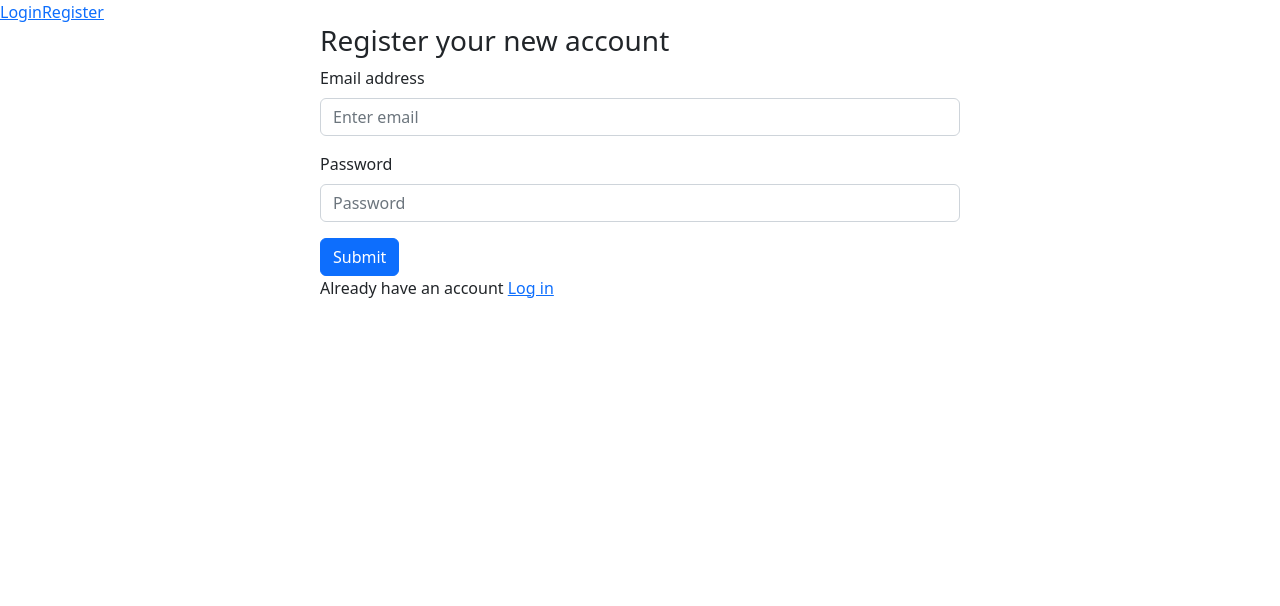
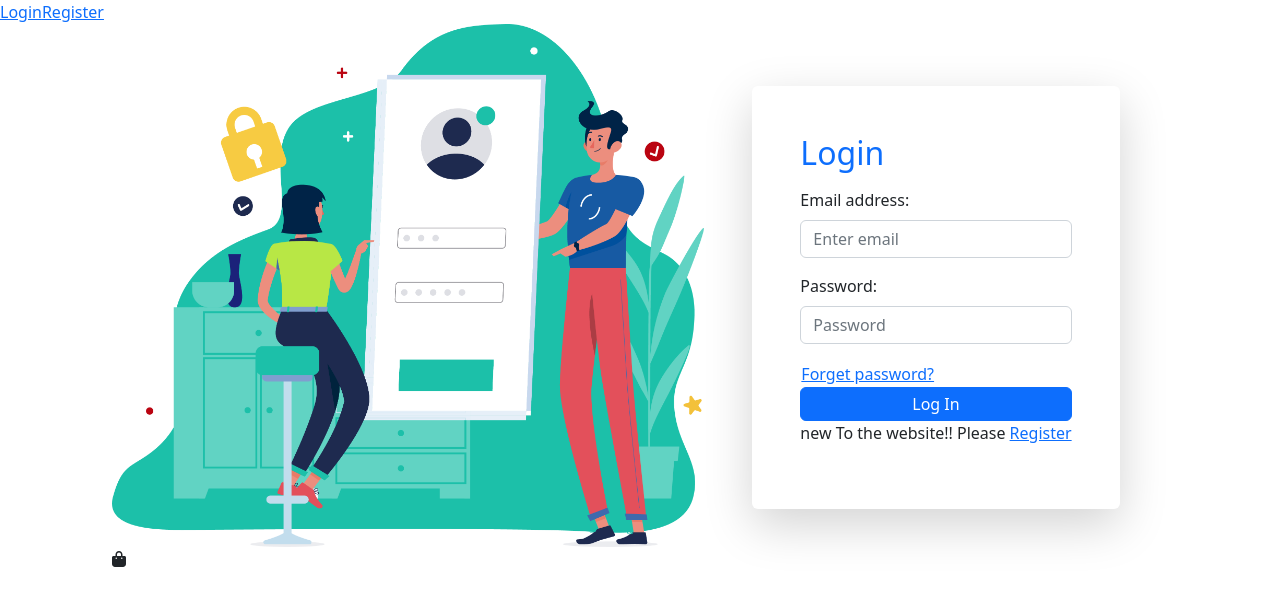
Before and after one commit to mdaslamalidu/Email-Pass-Authentication, a React (Create React App) app: page / in a window 1280 px wide. Shown: the top 606 px of the page. Built offline with nearby package versions, Linux system fonts and the light colour scheme.

Commit message:
update register

```diff
--- a/package.json
+++ b/package.json
@@ -3,6 +3,10 @@
   "version": "0.1.0",
   "private": true,
   "dependencies": {
+    "@fortawesome/fontawesome-svg-core": "^6.2.0",
+    "@fortawesome/free-regular-svg-icons": "^6.2.0",
+    "@fortawesome/free-solid-svg-icons": "^6.2.0",
+    "@fortawesome/react-fontawesome": "^0.2.0",
     "@testing-library/jest-dom": "^5.16.5",
     "@testing-library/react": "^13.4.0",
     "@testing-library/user-event": "^13.5.0",
--- a/src/Layout/Main.js
+++ b/src/Layout/Main.js
@@ -1,13 +1,11 @@
 import React from 'react';
 import {Link, Outlet} from "react-router-dom";
+import Header from '../components/Header/Header';
 
 const Main = () => {
     return (
         <div>
-            <nav>
-                <Link to="/login">Login</Link>
-                <Link to="register">Register</Link>
-            </nav>
+            <Header/>
             <Outlet/>
         </div>
     );
--- a/src/components/BootstrapReat.js
+++ /dev/null
@@ -1,83 +0,0 @@
-import React, { useState } from 'react';
-import Button from 'react-bootstrap/Button';
-import Form from 'react-bootstrap/Form';
-import {createUserWithEmailAndPassword, getAuth, sendEmailVerification} from 'firebase/auth'
-import app from '../Firebase/firebase.init';
-import { Link } from 'react-router-dom';
-
-const auth = getAuth(app)
-
-const BootstrapReat = () => {
-    const [passwordError, setPasswordError] = useState('');
-    const [success, setSuccess] = useState(false);
-
-    const handleSubmit = event => {
-        event.preventDefault();
-        setSuccess(false)
-        const form = event.target;
-        const email = form.email.value;
-        const password = form.password.value;
-
-
-        if(!/(?=.*[A-Z].*[A-Z])/.test(password)){
-            setPasswordError("Please Provide at least two uppercase")
-            return;
-        }
-        if(password.length < 6){
-            setPasswordError("Please Provide at least 6 character")
-            return;
-        }
-        if (!/(?=.*[!@#$&*])/.test(password)){
-            setPasswordError("Please Provide at least one special character")
-            return;
-        }
-
-        setPasswordError("");
-
-        createUserWithEmailAndPassword(auth, email, password)
-        .then(result => {
-            const user = result.user;
-            console.log(user)
-            setSuccess(true)
-            form.reset()
-            varefyEmail()
-        })
-        .catch(error => {
-            console.error("error", error)
-            setPasswordError(error.message)
-        })
-    }
-
-    const varefyEmail = () => {
-        sendEmailVerification(auth.currentUser)
-        .then(() => {
-            alert("check your email and varefy your email address")
-        })
-    }
-
-
-    return (
-        <div className='w-50 mx-auto'>
-            <h3>Register your new account</h3>
-            <Form onSubmit={handleSubmit}>
-                <Form.Group className="mb-3" controlId="formBasicEmail">
-                    <Form.Label>Email address</Form.Label>
-                    <Form.Control type="email" name="email" placeholder="Enter email" required/>
-                </Form.Group>
-
-                <Form.Group className="mb-3" controlId="formBasicPassword">
-                    <Form.Label>Password</Form.Label>
-                    <Form.Control type="password" name="password" placeholder="Password" required />
-                </Form.Group>
-                <p className='text-danger'>{passwordError}</p>
-                {success && <p className='text-success'>user created successfully</p>}
-                <Button variant="primary" type="submit">
-                    Submit
-                </Button>
-                <p>Already have an account <Link to="/login">Log in</Link></p>
-            </Form>
-        </div>
-    );
-};
-
-export default BootstrapReat;
--- /dev/null
+++ b/src/components/Header/Header.js
@@ -0,0 +1,15 @@
+import React from 'react';
+import { Link } from 'react-router-dom';
+
+const Header = () => {
+    return (
+        <div>
+            <nav>
+                <Link to="/login">Login</Link>
+                <Link to="register">Register</Link>
+            </nav>
+        </div>
+    );
+};
+
+export default Header;
--- a/src/components/LoginBootsrap/LoginBootsrap.js
+++ b/src/components/LoginBootsrap/Login.js
@@ -5,10 +5,12 @@ import Form from 'react-bootstrap/Form';
 import { Link } from 'react-router-dom';
 import app from '../../Firebase/firebase.init';
 import login from "../../assests/login1.png"
+import { FontAwesomeIcon } from '@fortawesome/react-fontawesome'
+import { faBagShopping } from '@fortawesome/free-solid-svg-icons'
 
 const auth = getAuth(app)
 
-const LoginBootsrap = () => {
+const Login = () => {
     const [success, setSuccess] = useState(false);
     const [resetEmail, setResetEmail] = useState("");
 
@@ -49,30 +51,34 @@ const LoginBootsrap = () => {
 
     return (
             <div className='d-flex justify-content-center align-items-center mx-5'>
-            <div className='w-75'>
-                <img className='w-75' src={login} alt="" />
+            <div className='w-50 me-5'>
+                <img className='img-fluid' src={login} alt="" />
+                <FontAwesomeIcon icon={faBagShopping} />
             </div>
-            <div className='w-25 p-5 bg-black text-white rounded text-center me-5 shadow-lg'>
-                <h2 className='mb-3 text-primary'>Login Form</h2>
+            <div className='p-5 rounded me-5 shadow-lg'>
+                <h2 className='mb-3 text-primary text-shadow'>Login</h2>
                 <Form onSubmit={handleSubmit}>
                     <Form.Group className="mb-3" controlId="formBasicEmail">
+                        <Form.Label>Email address:</Form.Label>
                         <Form.Control onBlur={handleEmailBlur} type="email" name="email" placeholder="Enter email" />
                     </Form.Group>
 
                     <Form.Group className="mb-3" controlId="formBasicPassword">
+                        <Form.Label>Password:</Form.Label>
                         <Form.Control type="password" name="password" placeholder="Password" />
                     </Form.Group>
-                    <p>Forget password <button onClick={handleForgetPassword} className='btn text-primary btn-link ms-0'>reset</button> </p>
-                    <Button className='py-1 px-4' variant="primary" type="submit">
+                    <button onClick={handleForgetPassword} className='btn text-primary btn-link p-0'>Forget password? </button>
+                    <Button className='py-1 w-100' variant="primary" type="submit">
                         Log In
                     </Button>
                     {success && <p className='text-success'>Successfully Login!!!!!</p>}
                     <p>new To the website!! Please <Link to="/register">Register</Link></p>
+                </Form>
 
-                </Form>
+
             </div>
             </div>
     );
 };
 
-export default LoginBootsrap;
+export default Login;
--- /dev/null
+++ b/src/components/Register/Register.css
@@ -0,0 +1,3 @@
+.width-register{
+    width: 35%;
+}
--- /dev/null
+++ b/src/components/Register/Register.js
@@ -0,0 +1,96 @@
+import React, { useState } from 'react';
+import Button from 'react-bootstrap/Button';
+import Form from 'react-bootstrap/Form';
+import {createUserWithEmailAndPassword, getAuth, sendEmailVerification} from 'firebase/auth'
+import app from '../../Firebase/firebase.init';
+import { Link } from 'react-router-dom';
+import register from "../../assests/register.png";
+import "./Register.css";
+
+const auth = getAuth(app)
+
+const Register = () => {
+    const [passwordError, setPasswordError] = useState('');
+    const [success, setSuccess] = useState(false);
+
+    const handleSubmit = event => {
+        event.preventDefault();
+        setSuccess(false)
+        const form = event.target;
+        const email = form.email.value;
+        const password = form.password.value;
+
+
+        if(!/(?=.*[A-Z].*[A-Z])/.test(password)){
+            setPasswordError("Please Provide at least two uppercase")
+            return;
+        }
+        if(password.length < 6){
+            setPasswordError("Please Provide at least 6 character")
+            return;
+        }
+        if (!/(?=.*[!@#$&*])/.test(password)){
+            setPasswordError("Please Provide at least one special character")
+            return;
+        }
+
+        setPasswordError("");
+
+        createUserWithEmailAndPassword(auth, email, password)
+        .then(result => {
+            const user = result.user;
+            console.log(user)
+            setSuccess(true)
+            form.reset()
+            varefyEmail()
+        })
+        .catch(error => {
+            console.error("error", error)
+            setPasswordError(error.message)
+        })
+    }
+
+    const varefyEmail = () => {
+        sendEmailVerification(auth.currentUser)
+        .then(() => {
+            alert("check your email and varefy your email address")
+        })
+    }
+
+    return (
+        <div className='d-flex justify-content-center align-items-center mx-5'>
+            <div className='w-50 me-5'>
+                <img className='img-fluid' src={register} alt="" />
+            </div>
+            <div className='width-register p-5 rounded me-5 shadow-lg'>
+                <h2 className='mb-3 text-primary text-shadow'>Registration</h2>
+                <Form onSubmit={handleSubmit}>
+                    <Form.Group className="mb-3" controlId="formBasicEmail">
+                        <Form.Label>Your Name:</Form.Label>
+                        <Form.Control type="text" name="name" placeholder="Enter Name" required />
+                    </Form.Group>
+                    <Form.Group className="mb-3" controlId="formBasicEmail">
+                        <Form.Label>Email address</Form.Label>
+                        <Form.Control type="email" name="email" placeholder="Enter email" required />
+                    </Form.Group>
+
+                    <Form.Group className="mb-3" controlId="formBasicPassword">
+                        <Form.Label>Password</Form.Label>
+                        <Form.Control type="password" name="password" placeholder="Password" required />
+                    </Form.Group>
+
+                    <p><input type="checkbox"/> Terms & Conditions</p>
+
+                    <p className='text-danger'>{passwordError}</p>
+                    {success && <p className='text-success'>user created successfully</p>}
+                    <Button className='w-100' variant="primary" type="submit">
+                        Registration
+                    </Button>
+                    <p>Already have an account <Link to="/login">Log in</Link></p>
+                </Form>
+            </div>
+        </div>
+    );
+};
+
+export default Register;
```
Also changed, not shown: src/App.js (+5 -5 lines), 1 other file (tests, documents, lock files or other folders).
